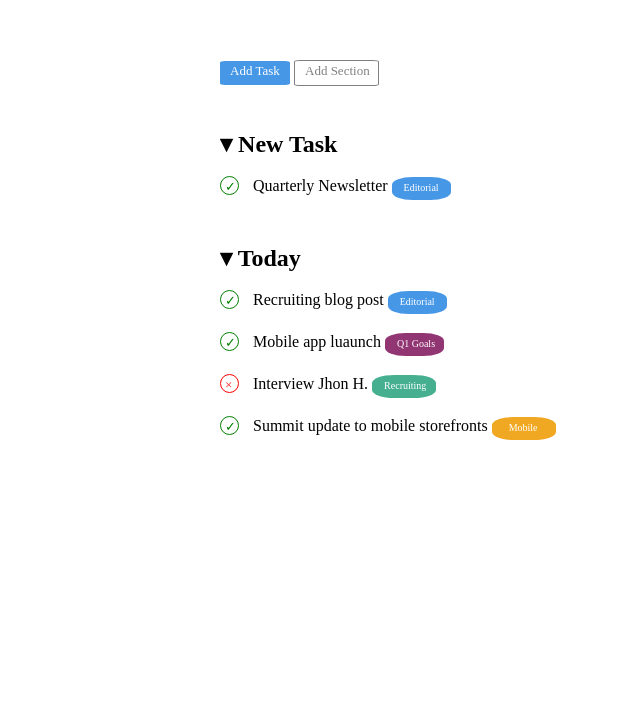
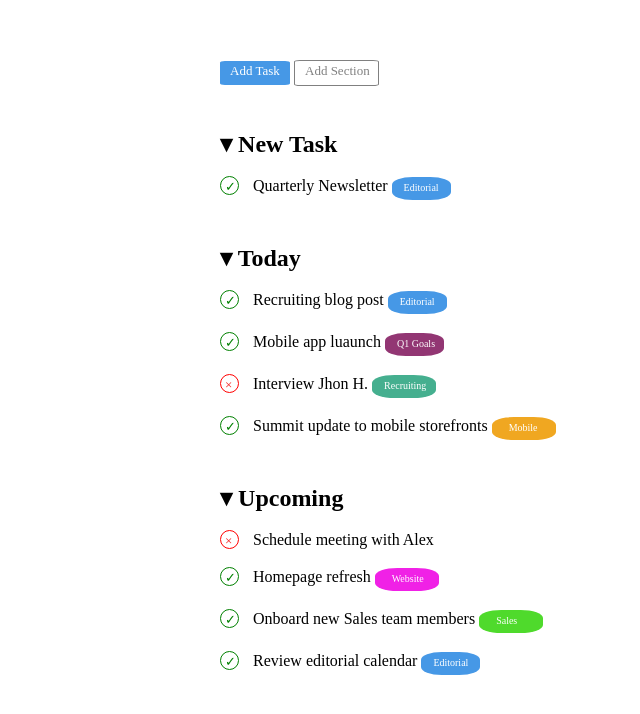
Before and after one commit to ValerioDiBiagio/html-css-toboolist, a plain HTML site: page index.html in a window 1280 px wide. Shown: the part 84-798 px from the top of the page, without its empty margins (0-640 px from the left). Drawn offline with Linux system fonts and the light colour scheme.

Commit message:
feat: add upcoming

```diff
--- a/css/style.css
+++ b/css/style.css
@@ -132,3 +132,21 @@ main {
     padding-left: 5px;
     background-color: rgb(240, 167, 33);
 }
+
+.website {
+    display: inline-block;
+    border-radius: 35%;
+    width: 59px;
+    height: 23px;
+    padding-left: 5px;
+    background-color: rgb(240, 33, 230);
+}
+
+.sales {
+    display: inline-block;
+    border-radius: 35%;
+    width: 59px;
+    height: 23px;
+    padding-left: 5px;
+    background-color: rgb(79, 218, 44);
+}
--- a/index.html
+++ b/index.html
@@ -53,13 +53,34 @@
             <div class="text"><span>Interview Jhon H.</span></div>
             <div class="recruiting"> <span class="font3">Recruiting</span></div>
          </div><br>
-         <div class="circle"><span class="spunta">&#10003;</span></div>
-         <div class="text"><span>Summit update to mobile storefronts</span></div>
-         <div class="mobile"> <span class="font3">Mobile</span></div>
-      </div><br>
+          <div class="circle"><span class="spunta">&#10003;</span></div>
+          <div class="text"><span>Summit update to mobile storefronts</span></div>
+          <div class="mobile"> <span class="font3">Mobile</span></div>
+        </div><br>
         <!-- /today -->
-
-     </main>
+        <!-- upcoming -->
+        <div>
+            <h2 class="title">&#9662; <strong>Upcoming</strong></h2><br>
+            <div class="circlex"><span class="croce">&#215;</span></div>
+            <div class="text"><span>Schedule meeting with Alex</span></div>
+        </div><br>
+        <div>
+            <div class="circle"><span class="spunta">&#10003;</span></div>
+            <div class="text"><span>Homepage refresh</span></div>
+            <div class="website"> <span class="font3">Website</span></div>
+         </div><br>
+         <div>
+            <div class="circle"><span class="spunta">&#10003;</span></div>
+            <div class="text"><span>Onboard new Sales team members</span></div>
+            <div class="sales"> <span class="font3">Sales</span></div>
+         </div><br>
+         <div>
+            <div class="circle"><span class="spunta">&#10003;</span></div>
+            <div class="text"><span>Review editorial calendar</span></div>
+            <div class="editorial"> <span class="font3">Editorial</span></div>
+        </div>
+        <!-- /upcoming -->
+        </main>
      <!-- /corpo centrale della pagina -->
 
 
```
